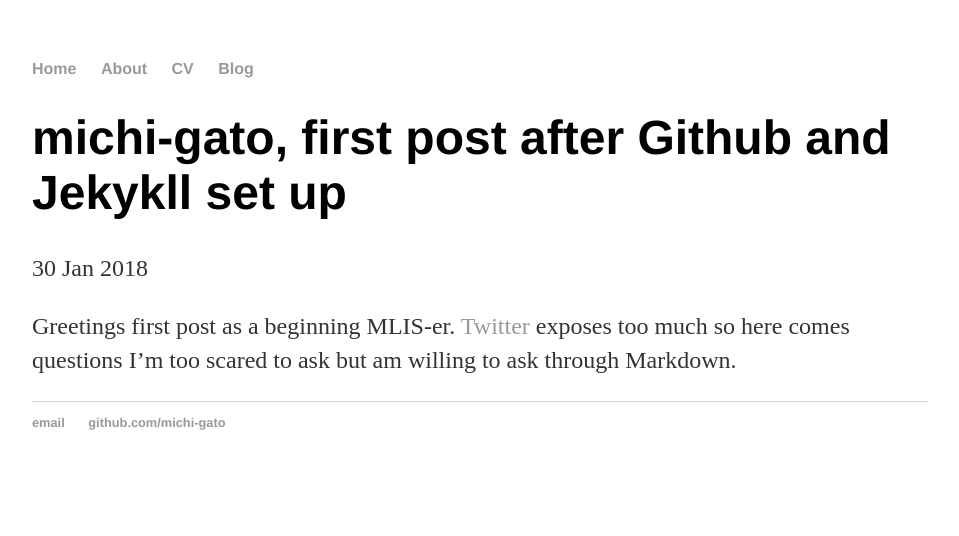
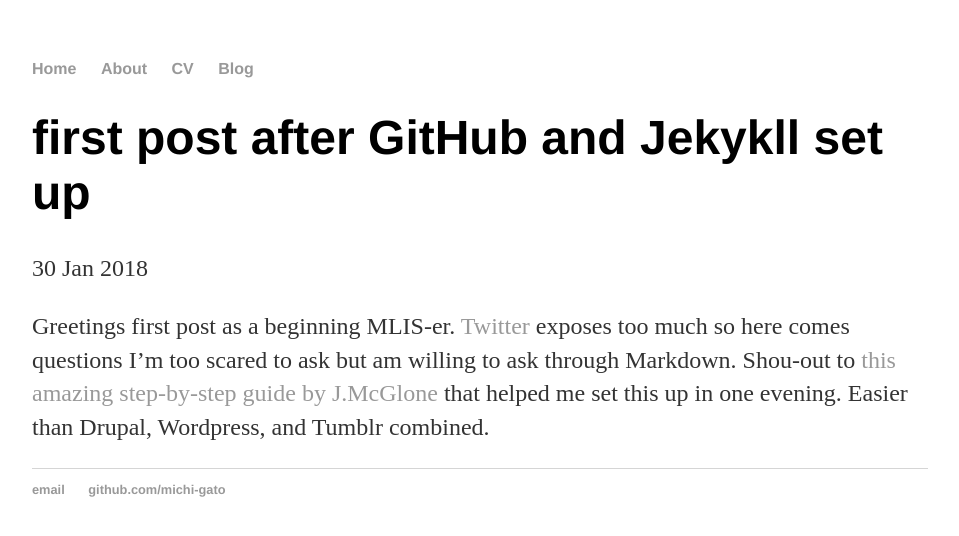
Before and after one commit to cat-alog/cat-alog.github.io, a Jekyll site: the page built from _posts/2018-01-30-scaredycat.md, in a window 1280 px wide. Shown: the top 536 px of the page, without its empty margins (160-1119 px from the left). Built offline with Jekyll 4.4.1, drawn with Linux system fonts in a browser that asks for light colours.

Commit message:
Update 2018-01-30-scaredycat.md

```diff
--- a/_posts/2018-01-30-scaredycat.md
+++ b/_posts/2018-01-30-scaredycat.md
@@ -1,6 +1,6 @@
 ---
 layout: post
-title: "michi-gato, first post after Github and Jekykll set up"
+title: "first post after GitHub and Jekykll set up"
 date: 2018-01-30
 ---
-Greetings first post as a beginning MLIS-er. [Twitter](https://twitter.com/snewyuen) exposes too much so here comes questions I'm too scared to ask but am willing to ask through Markdown.
+Greetings first post as a beginning MLIS-er. [Twitter](https://twitter.com/snewyuen) exposes too much so here comes questions I'm too scared to ask but am willing to ask through Markdown. Shou-out to [this amazing step-by-step guide by J.McGlone](http://jmcglone.com/guides/github-pages/) that helped me set this up in one evening. Easier than Drupal, Wordpress, and Tumblr combined.
```
